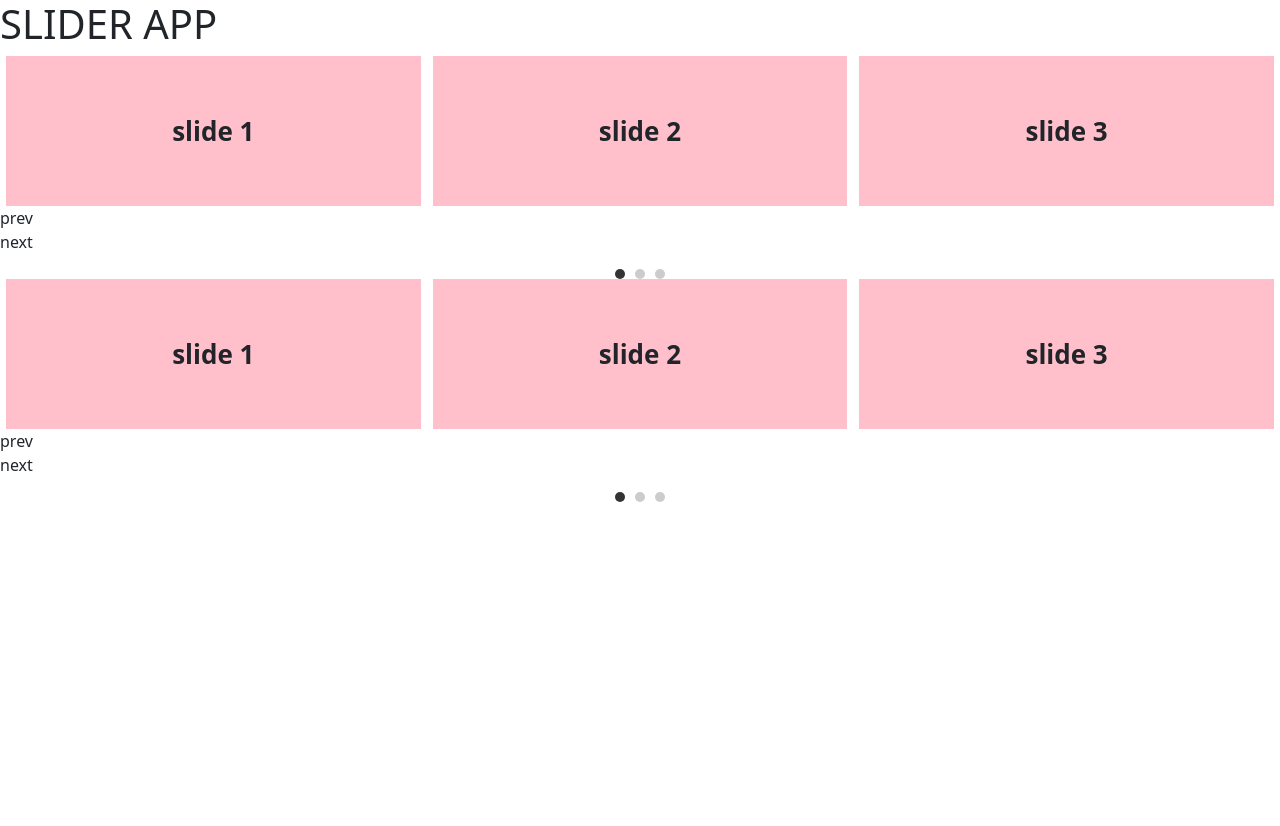
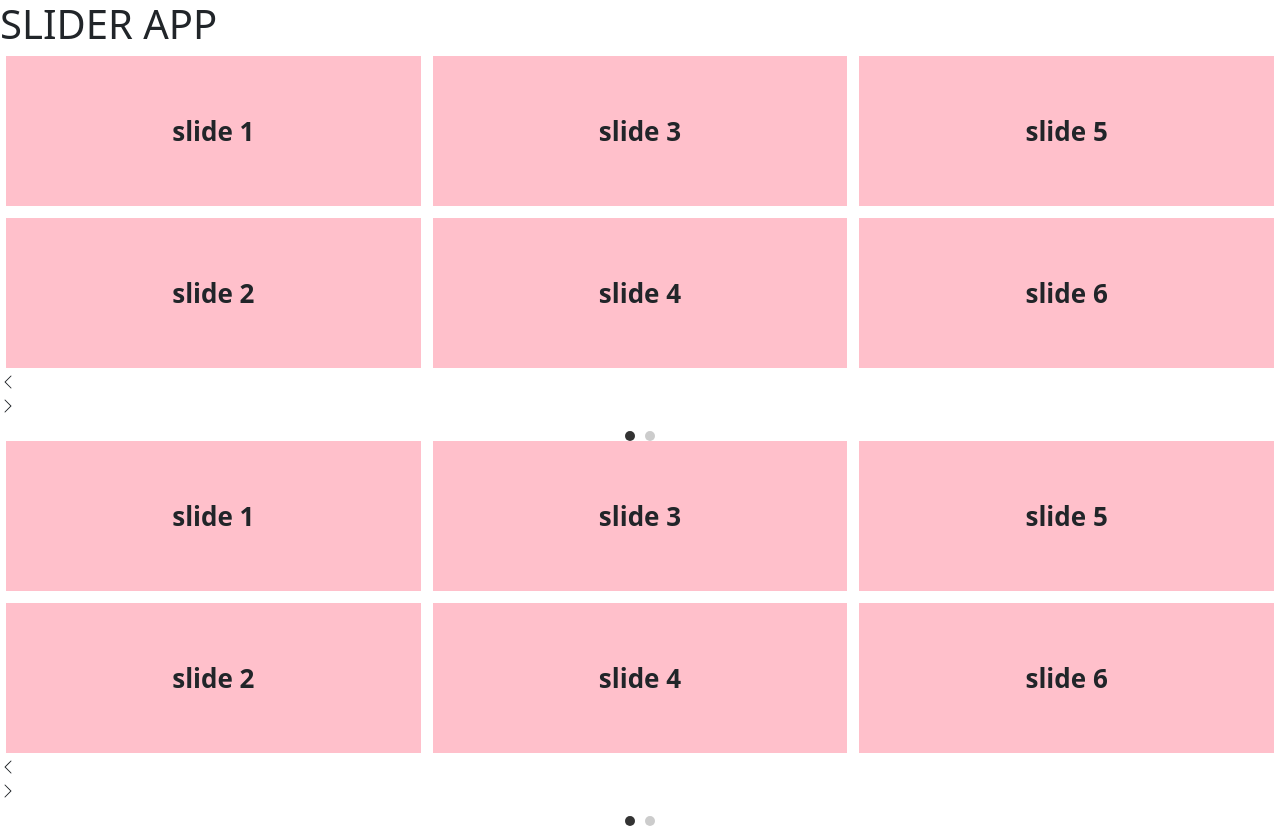
Before and after one commit to nayerasami/reusable-slider, an Angular app: page /home in a window 1280 px wide. Before the commit the page ends 800 px from the top, so only its background shows below. Built offline with nearby package versions, Linux system fonts and the light colour scheme.

Commit message:
fix issues

```diff
--- a/src/app/components/home/home.component.ts
+++ b/src/app/components/home/home.component.ts
@@ -15,15 +15,20 @@ export class HomeComponent {
     {
       breakpoint: '1400px',
       numVisible: 3,
-        numScroll: 3
-      },
-      {
-        breakpoint: '992px',
-        numVisible: 2.2,
       numScroll: 2
     },
     {
-        breakpoint: '768',
+      breakpoint: '1199px',
+      numVisible: 3,
+      numScroll: 1
+    },
+    {
+      breakpoint: '767px',
+      numVisible: 2,
+      numScroll: 1
+    },
+    {
+      breakpoint: '575px',
       numVisible: 1,
       numScroll: 1
     }
@@ -34,15 +39,15 @@ export class HomeComponent {
     autoplay: false,
     autoplaySpeed: 3000,
     indicators: true,
-    infiniteScroll: true,
+    //infiniteScroll: true,
     // isDraggable: false,
-    numberOfVisibleItems: 4,
-    stepSize: 3,
+    numberOfVisibleItems: 3,
+    stepSize:4,
     //spaceBetween:50,
     // rtl: true,
     animation: 'ease-in-out',
     animationSpeed: '0.8s',
-    rows: 1
+    rows: 2
     // nextButton:'<div class="next">next</div>',
     // prevButton:'<div class="next">pre</div>'
   }
--- a/src/app/components/slider/slider.component.html
+++ b/src/app/components/slider/slider.component.html
@@ -3,10 +3,11 @@
 
     <!-- gap: spaceBetween + 'px', -->
     <div class="slider-main d-flex" [ngClass]="sliderOptions.rows > 1 ? 'flex-column' : ''" #rowSlider
-          [ngStyle]="{
+           [ngStyle]="{
             transform: 'translateX(' + translateX + '%)',
             transition: isTransitionEnabled ? ('transform ' + animationSpeed + ' ' + animation) : 'none',
-            cursor: isDraggable ? (isDragging ? 'grabbing' : 'grab') : 'default'
+            cursor: isDraggable ? (isDragging ? 'grabbing' : 'grab') : 'default',
+            gap: numberOfRows > 1 ? spaceBetween + 'px' : null
           }"
           [attr.data-draggable]="isDraggable">
 
@@ -42,11 +43,15 @@
   <!-- Navigation Buttons -->
   <ng-container *ngIf="sliderOptions.navButtons">
     <div class="slider-nav">
-      <div class="prev" (click)="prevFunc()" *ngIf="!sliderOptions.prevButton; else customPrev">
-       prev
+      <div  [ngClass]="[isRTL ? 'next' : 'prev' , (!isInfiniteScroll && getCurrentIndicator() === 0 )? 'disabled' : '']"(click)="prevFunc()" *ngIf="!sliderOptions.prevButton; else customPrev">
+        <svg xmlns="http://www.w3.org/2000/svg" width="16" height="16" fill="currentColor" class="bi bi-chevron-left" viewBox="0 0 16 16">
+          <path fill-rule="evenodd" d="M11.354 1.646a.5.5 0 0 1 0 .708L5.707 8l5.647 5.646a.5.5 0 0 1-.708.708l-6-6a.5.5 0 0 1 0-.708l6-6a.5.5 0 0 1 .708 0"/>
+        </svg>
       </div>
-      <div class="next" (click)="nextFunc()" *ngIf="!sliderOptions.nextButton; else customNext">
-        next
+      <div [ngClass]="[isRTL ? 'prev' : 'next' ,( !isInfiniteScroll && getCurrentIndicator() === indicatorsArray.length - 1 )? 'disabled' : '']" (click)="nextFunc()" *ngIf="!sliderOptions.nextButton; else customNext">
+        <svg xmlns="http://www.w3.org/2000/svg" width="16" height="16" fill="currentColor" class="bi bi-chevron-right" viewBox="0 0 16 16">
+          <path fill-rule="evenodd" d="M4.646 1.646a.5.5 0 0 1 .708 0l6 6a.5.5 0 0 1 0 .708l-6 6a.5.5 0 0 1-.708-.708L10.293 8 4.646 2.354a.5.5 0 0 1 0-.708"/>
+        </svg>
       </div>
 
       <ng-template #customPrev>
--- a/src/app/components/slider/slider.component.scss
+++ b/src/app/components/slider/slider.component.scss
@@ -23,8 +23,17 @@
       position: absolute;
       top: 50%;
       transform: translateY(-50%);
-        font-size: 30px;
       cursor: pointer;
+      background: #ffffff;
+      border-radius: 50%;
+      width: 40px;
+      height: 40px;
+      display: flex;
+      align-items: center;
+      justify-content: center;
+      svg {
+        fill: #333;
+      }
     }
     .prev {
       inset-inline-start: 20px;
--- a/src/app/components/slider/slider.component.ts
+++ b/src/app/components/slider/slider.component.ts
@@ -132,6 +132,9 @@ export class SliderComponent implements OnInit {
 
     }
   }
+
+
+
   setDefaultSliderSettings(): void {
     if (this.sliderOptions) {
       this.numberOfVisibleItems = this.sliderOptions.numberOfVisibleItems || 4;
@@ -234,6 +237,10 @@ export class SliderComponent implements OnInit {
   applyResponsiveOptions(): void {
     if (!this.responsiveOptions || !Array.isArray(this.responsiveOptions) || this.responsiveOptions.length === 0) {
       this.setDefaultSliderSettings();
+      if (this.stepSize > this.numberOfVisibleItems) {
+        this.stepSize = this.numberOfVisibleItems;
+      }
+      this.calculateIndicators();
       return;
     }
     this.sortedResponsiveOptons = this.responsiveOptions.sort((a: any, b: any) =>
@@ -259,25 +266,20 @@ export class SliderComponent implements OnInit {
         this.numberOfVisibleItems = selectedConfig.numVisible;
         this.stepSize = selectedConfig.numScroll;
       }
-      console.log('selectedConfig', selectedConfig);
-      console.log('width', width);
 
+    }
+    if (this.stepSize > this.numberOfVisibleItems) {
+      this.stepSize = this.numberOfVisibleItems;
     }
     this.calculateIndicators();
     this.handleInfiniteScrollSliderItems();
-
-    if (!this.isInfiniteScroll && this.currentIndex > this.maxCurrentIndex) {
-      this.currentIndex = 0;
-      this.calculateSliderPosition();
-    }
     this.cdr.detectChanges();
   }
+
 
   slideFinite(direction: 'forward' | 'backward'): void {
     const dir = this.isRTL ? -1 : 1;
     const movement = direction === 'forward' ? 1 : -1;
-    console.log('number of visible itemss' , this.numberOfVisibleItems);
-    console.log('step sizee',this.stepSize);
     const newIndex = this.currentIndex + dir * this.stepSize * movement;
 
     if (newIndex >= 0 && newIndex <= this.maxCurrentIndex) {
@@ -289,9 +291,9 @@ export class SliderComponent implements OnInit {
   handleSingleRowInfiniteLoop() {
     if (this.sliderItems.length < this.numberOfVisibleItems) return;
     if (this.currentIndex >= this.sliderItems.length - this.numberOfVisibleItems) {
-        this.currentIndex = this.currentIndex - this.clonedSliderItems.length;
+      this.currentIndex = this.currentIndex - this.clonedSliderItems.length;
     } else if (this.currentIndex < this.numberOfVisibleItems) {
-        this.currentIndex = this.numberOfVisibleItems + this.clonedSliderItems.length - (this.numberOfVisibleItems - this.currentIndex);
+      this.currentIndex = this.numberOfVisibleItems + this.clonedSliderItems.length - (this.numberOfVisibleItems - this.currentIndex);
     }
   }
 
@@ -306,6 +308,7 @@ export class SliderComponent implements OnInit {
       this.currentIndex = itemsPerRow + cloneCount - (cloneCount - this.currentIndex);
     }
   }
+
   slideInfinite(direction: 'forward' | 'backward'): void {
     const dir = this.isRTL ? -1 : 1;
     const movement = direction === 'forward' ? 1 : -1;
@@ -389,7 +392,10 @@ export class SliderComponent implements OnInit {
   }
 
   private onDragStart(event: any): void {
-    if (!this.isDraggable || this.sliderItems.length <= this.numberOfVisibleItems) return;
+    if (!this.isDraggable || this.sliderItems.length / this.numberOfRows <= this.numberOfVisibleItems) {
+      this.isDragging = false;
+      return;
+    }
     this.isDragging = true;
     this.dragStartTranslateX = this.translateX;
     if (this.sliderOptions.autoplay) {
@@ -399,7 +405,7 @@ export class SliderComponent implements OnInit {
   }
 
   private onDragMove(event: any): void {
-    if (!this.isDragging || !this.isDraggable || this.sliderItems.length <= this.numberOfVisibleItems) return;
+    if (!this.isDragging || !this.isDraggable || this.sliderItems.length / this.numberOfRows <= this.numberOfVisibleItems) return;
     const containerWidth = this.rowSlider.nativeElement.offsetWidth;
     const dragPercentage = (event.deltaX / containerWidth) * 100;
     this.translateX = this.dragStartTranslateX + dragPercentage;
@@ -407,8 +413,7 @@ export class SliderComponent implements OnInit {
   }
 
   private onDragEnd(event: any): void {
-    if (!this.isDragging || !this.isDraggable || this.sliderItems.length <= this.numberOfVisibleItems) return;
-    this.isDragging = false;
+    if (!this.isDragging || !this.isDraggable || this.sliderItems.length / this.numberOfRows <= this.numberOfVisibleItems) return;
     this.isTransitionEnabled = true;
     const dragDistance = Math.abs(event.deltaX);
     // Check if drag distance exceeds threshold
```
Lines whose indentation alone changed are shown as unchanged.
